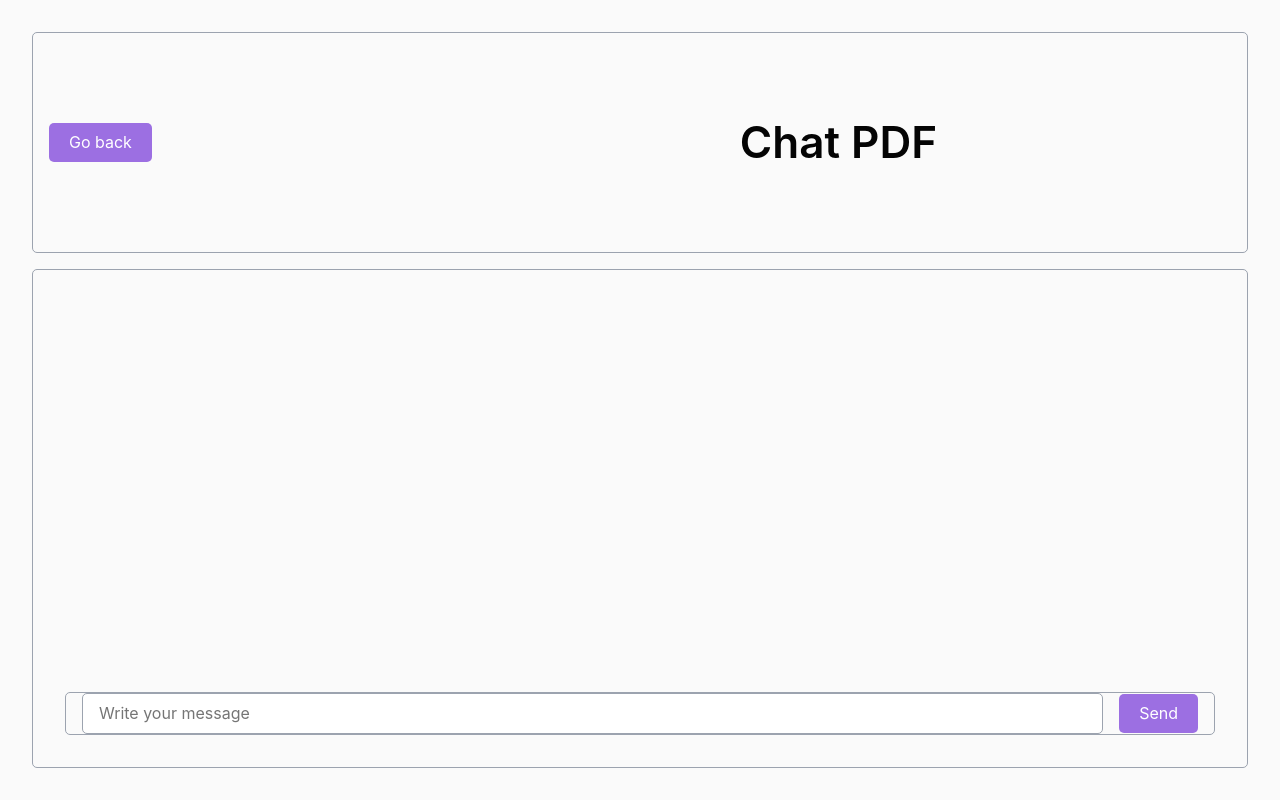
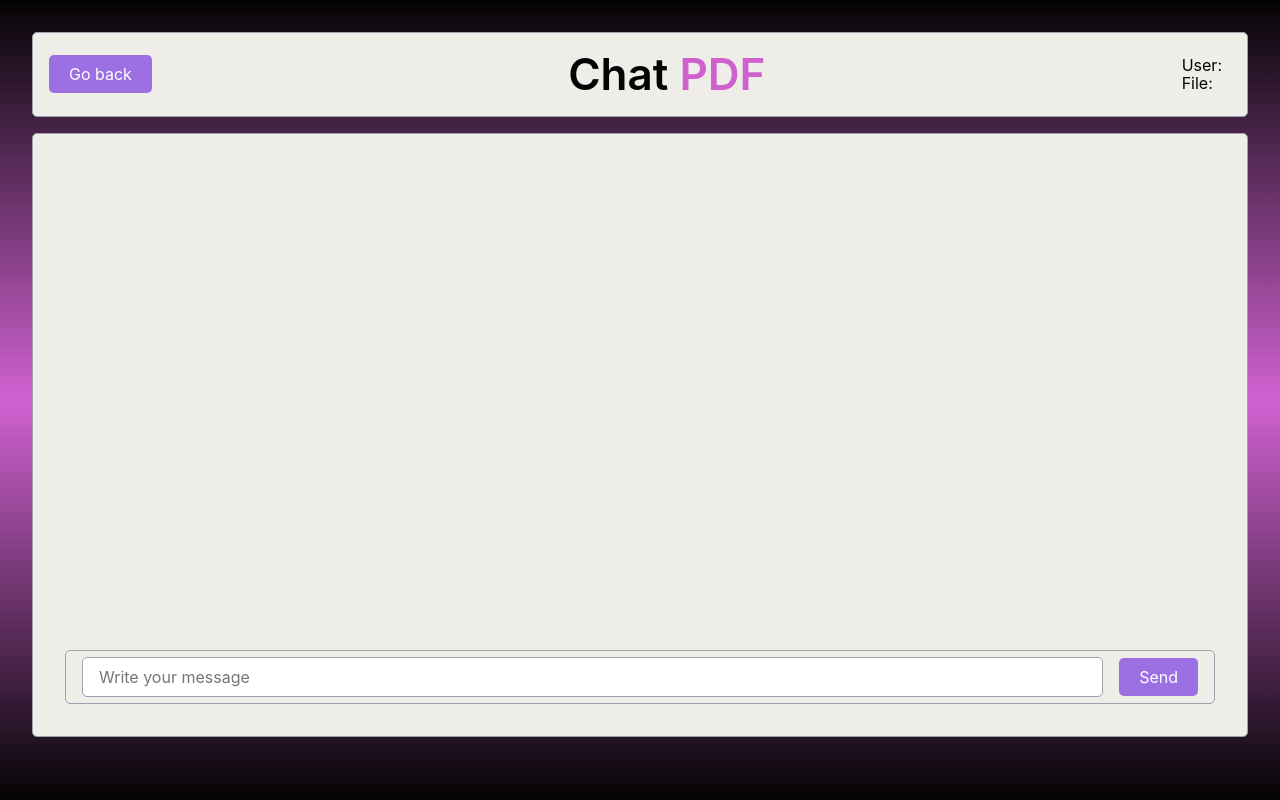
Before and after one commit to Unfeir/goit_llm, a Python web app: template app/templates/chat.html in a window 1280 px wide. Run offline with Jinja, Linux system fonts and the light colour scheme; the template is opened without the code that fills it, so the values that code supplies are empty.

Commit message:
improve styles

```diff
--- a/app/services/chat/chat_controller.py
+++ b/app/services/chat/chat_controller.py
@@ -45,7 +45,7 @@ class LLMHandler:
         self.model = model
         self.addition = addition
 
-    async def get_answer(self, data: str, db: Session) -> str:
+    async def get_answer(self, data: str, db: Session) -> str | dict:
         """Returns an answer by model."""
         data_dict = json.loads(data)
         file_id = int(data_dict['file_id'])
--- a/app/services/history_controller.py
+++ b/app/services/history_controller.py
@@ -45,4 +45,4 @@ class HistoryController:
             return 'Its not you file'
 
         result = await HistoryCRUD.delete_by_file(file_id, db)
-        return f'history was delete' if result else 'something going wrong'
+        return f'history was deleted' if result else 'something went wrong'
--- a/app/static/styles/styles.css
+++ b/app/static/styles/styles.css
@@ -5,19 +5,21 @@ body {
 }
 
 .accent {
-  color: #9C6FE2;
+  color: #CF61CF;
 }
 
 .content {
   height: 100vh;
 }
 
-.dotted-background {
-  background: linear-gradient(to bottom, #FFD60A, #D062D1);
+.up-background {
+  height: 50%;
+  background: linear-gradient(to bottom, #040404, #D062D1);
 }
 
-.lined-background {
-  background: linear-gradient(to bottom, #D062D1, #FFD60A);
+.down-background {
+  height: 50%;
+  background: linear-gradient(to bottom, #D062D1, #040404);
 }
 
 #file-upload-input {
@@ -156,15 +212,11 @@ input[type="file"]::file-selector-button {
   display: flex;
   justify-content: space-between;
   align-items: center;
-  height: 30%;
   margin-bottom: 1rem;
   padding: 1rem;
+  background-color: #EFEDE8;
   border-radius: 5px;
   border: 1px solid #9CA3AF;
-}
-
-.chat-profile {
-
 }
 
 .chat-title {
@@ -173,15 +225,12 @@ input[type="file"]::file-selector-button {
   margin: 0;
 }
 
-.chat-file {
-
-}
-
 .messages-block {
   display: flex;
   flex-direction: column;
   max-height: calc(100% - 8.25rem);
   padding: 2rem;
+  background-color: #EFEDE8;
   border-radius: 5px;
   border: 1px solid #9CA3AF;
   flex: 1;
@@ -261,3 +310,37 @@ input[type="file"]::file-selector-button {
   white-space: nowrap;
   border-width: 0;
 }
+
+.description-block {
+  display: flex;
+  flex-direction: column;
+  justify-content: center;
+  width: 75vw;
+  color: #EFEDE8;
+}
+
+.description-title {
+  font-size: 34px;
+  font-weight: 600;
+  margin: 0;
+  text-align: center;
+}
+
+.description {
+  font-size: 16px;
+  font-weight: 400;
+  margin: 0;
+  text-align: center;
+}
+
+.position-wrapper {
+  position: absolute;
+  top: 0;
+  left: 0;
+  width: 100%;
+  height: 100%;
+}
+
+.d-flex {
+  display: flex;
+}
--- a/app/templates/chat.html
+++ b/app/templates/chat.html
@@ -1,12 +1,22 @@
 {% extends "base.html" %}
 
 {% block content %}
-<div class="chat-body">
+<div class="up-background"></div>
+<div class="down-background"></div>
+    <div class="chat-body position-wrapper">
         <div class="chat-header">
             <a class="custom-button" href="/pages/upload">Go back</a>
+            <h4 class="chat-title">Chat <span class="accent">PDF</span></h4>
+            <div>
+                <div class="d-flex">
+                    <div>User: &nbsp;</div>
                     <div class="chat-profile" id="profile"></div>
-        <h4 class="chat-title"> Chat PDF </h4>
+                </div>
+                <div class="d-flex">
+                    <div>File: &nbsp;</div>
                     <div class="chat-file" id="file"></div>
+                </div>
+            </div>
         </div>
         <div class="messages-block">
             <ul class="messages-list" id="messages">
@@ -51,10 +61,9 @@
     .then(response => response.json())
     .then(data => {
         data.forEach(item => {
-            console.log('item', item)
             Object.keys(item).forEach(key => {
+                var messages = document.getElementById('messages')
                 if (key === 'question') {
-                    var messages = document.getElementById('messages')
                     var message = document.createElement('li')
                     message.classList.add('message-item', 'question')
                     var content = document.createTextNode(item.question)
@@ -62,13 +71,13 @@
                     messages.appendChild(message);
                 }
                 if (key === 'answer') {
-                    var messages = document.getElementById('messages')
                     var message = document.createElement('li')
                     message.classList.add('message-item', 'answer')
                     var content = document.createTextNode(item.answer)
                     message.appendChild(content);
                     messages.appendChild(message);
                 }
+                messages.scrollTop = messages.scrollHeight;
             })
         })
     });
@@ -76,6 +85,8 @@
     var ws = new WebSocket(`ws://localhost:8000/chat/ws/${token}`);
 
     function processMessage(event) {
+        if (event.data === "history was deleted") {
+            document.getElementById('messages').innerHTML = '';
             document.getElementById("loader").classList.add("visually-hidden");
             var messages = document.getElementById('messages')
             var message = document.createElement('li')
@@ -83,10 +94,19 @@
             var content = document.createTextNode(event.data)
             message.appendChild(content);
             messages.appendChild(message);
+            return
+        }
+        document.getElementById("loader").classList.add("visually-hidden");
+        var messages = document.getElementById('messages')
+        var message = document.createElement('li')
+        message.classList.add('message-item', 'answer')
+        var content = document.createTextNode(event.data)
+        message.appendChild(content);
+        messages.appendChild(message);
+        messages.scrollTop = messages.scrollHeight;
     }
 
     ws.onmessage = processMessage;
-
 
     function sendMessage(event) {
         event.preventDefault();
@@ -106,7 +126,7 @@
 
         ws.send(JSON.stringify(messageWithToken));
         input.value = ''
-        event.preventDefault()
+        messages.scrollTop = messages.scrollHeight;
     }
 
     document.querySelector("#send").addEventListener("click", sendMessage);
```
Also changed, not shown: other parts of app/static/styles/styles.css (+57 -3 lines), app/templates/index.html (+16 -4 lines), app/templates/login.html (+7 -1 lines), app/templates/signup.html (+8 -0 lines), app/templates/upload.html (+5 -7 lines), app/alembic.ini (added). Lines whose indentation alone changed are shown as unchanged.
